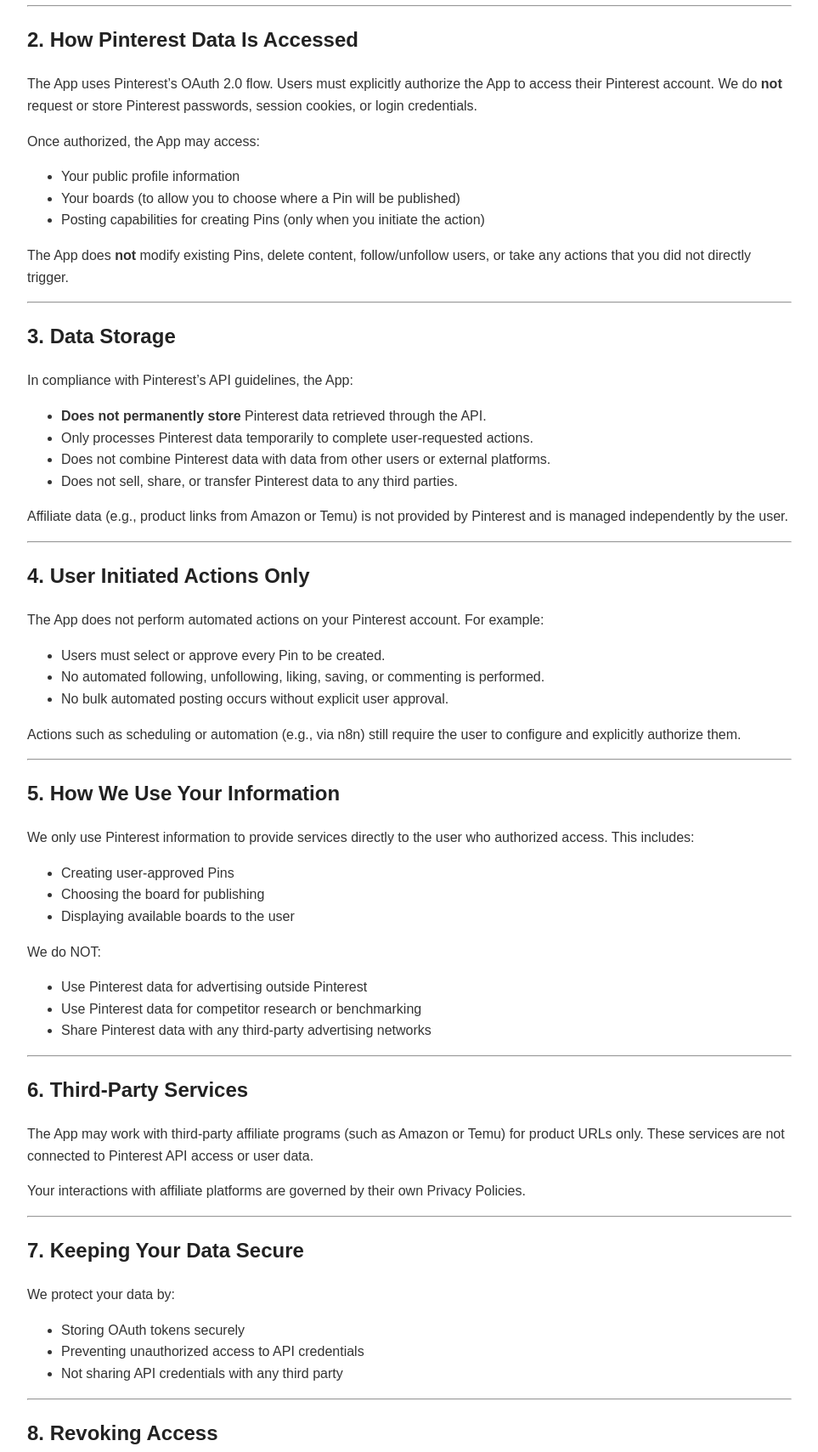
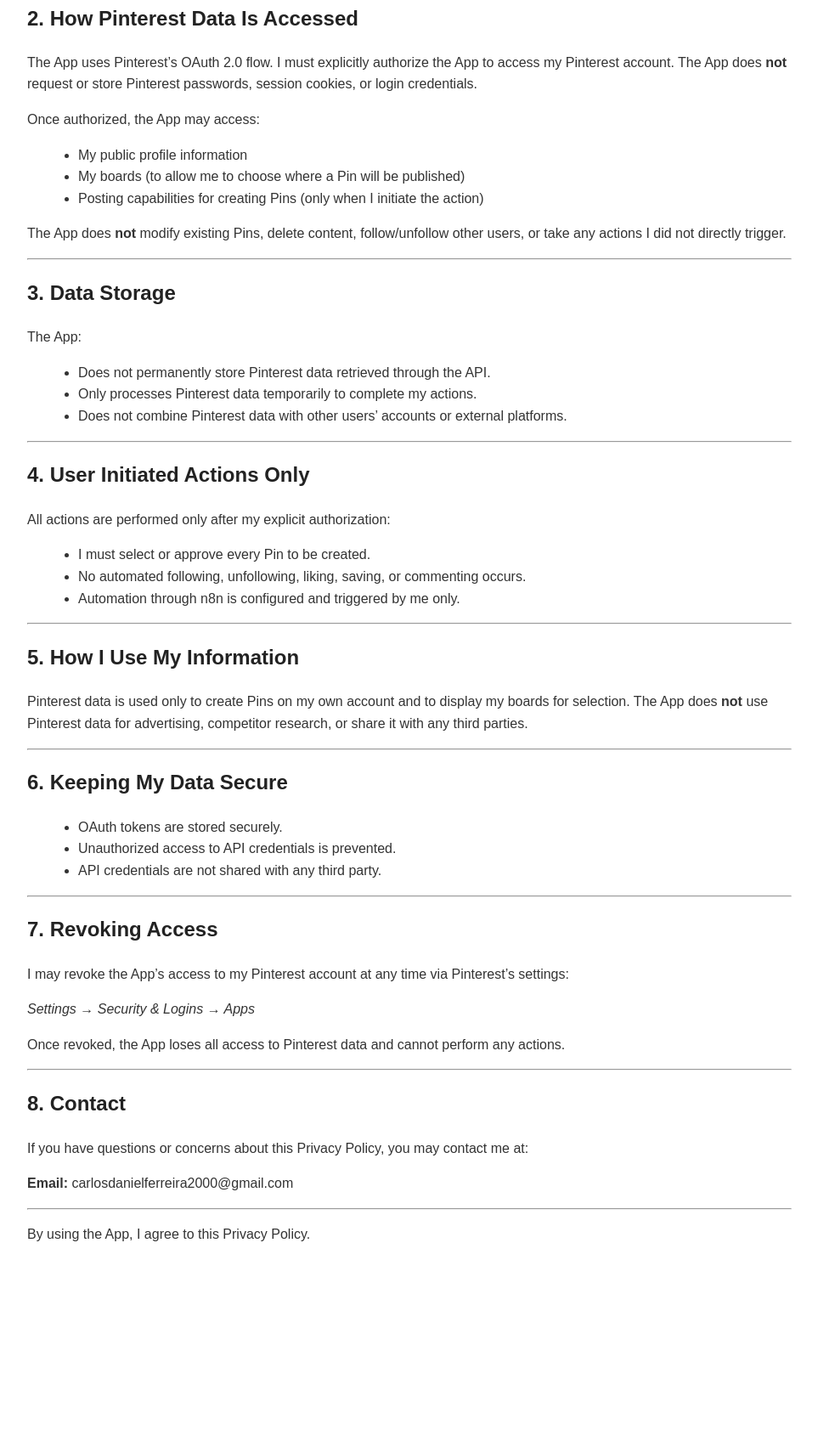
Before and after one commit to itsVNL-Coding/itsVNL-pinterest-privacy-policy, a plain HTML site: page privacy.html in a window 1280 px wide. Shown: the part 564-2273 px from the top of the page at 85% size, without its empty margins (158-1121 px from the left). After the commit the page ends 2105 px from the top, so only its background shows below. Drawn offline with Linux system fonts and the light colour scheme.

Commit message:
Update privacy policy for personal app usage

```diff
--- a/privacy.html
+++ b/privacy.html
@@ -7,118 +7,91 @@
 <style>
     body { font-family: Arial, sans-serif; line-height: 1.6; max-width: 900px; margin: 40px auto; padding: 20px; color: #333; }
     h1, h2 { color: #222; }
+    ul { margin-left: 20px; }
 </style>
 </head>
 <body>
 
 <h1>Privacy Policy</h1>
-<p>Last updated: <strong>November 18th 2025</strong></p>
+<p>Last updated: <strong>November 18th, 2025</strong></p>
 
-<p>This Privacy Policy explains how our service (“the App”) handles data when connecting to Pinterest using the official Pinterest API. Our purpose is to allow users to create Pins from affiliate products (e.g., Amazon or Temu) using user‑approved workflows. We are committed to respecting user privacy and complying with all Pinterest Developer Guidelines.</p>
+<p>This Privacy Policy explains how my personal app (“the App”) handles data when connecting to Pinterest using the official Pinterest API. The App is used for <strong>personal purposes only</strong>, through n8n workflows, to create Pins on my own Pinterest account. No other users’ accounts are accessed, and no data is shared with third parties.</p>
 
 <hr>
 
 <h2>1. What the App Does</h2>
-<p>The App allows users to:</p>
+<p>The App allows me to:</p>
 <ul>
-    <li>Create Pins to their Pinterest account with affiliate product links.</li>
-    <li>Automate the Pin creation process using user‑configured workflows (e.g., via n8n).</li>
-    <li>Manage their content creation tasks in a centralized way.</li>
+    <li>Create Pins on my Pinterest account using n8n workflows.</li>
+    <li>Automate Pin creation for my own content.</li>
 </ul>
-
-<p>All actions require explicit user confirmation, and the App does not perform any Pinterest actions on behalf of a user without their full knowledge and consent.</p>
+<p>All actions require my explicit authorization through Pinterest OAuth, and the App does not perform any actions on other users’ accounts.</p>
 
 <hr>
 
 <h2>2. How Pinterest Data Is Accessed</h2>
-<p>The App uses Pinterest’s OAuth 2.0 flow. Users must explicitly authorize the App to access their Pinterest account. We do <strong>not</strong> request or store Pinterest passwords, session cookies, or login credentials.</p>
+<p>The App uses Pinterest’s OAuth 2.0 flow. I must explicitly authorize the App to access my Pinterest account. The App does <strong>not</strong> request or store Pinterest passwords, session cookies, or login credentials.</p>
 
 <p>Once authorized, the App may access:</p>
 <ul>
-    <li>Your public profile information</li>
-    <li>Your boards (to allow you to choose where a Pin will be published)</li>
-    <li>Posting capabilities for creating Pins (only when you initiate the action)</li>
+    <li>My public profile information</li>
+    <li>My boards (to allow me to choose where a Pin will be published)</li>
+    <li>Posting capabilities for creating Pins (only when I initiate the action)</li>
 </ul>
 
-<p>The App does <strong>not</strong> modify existing Pins, delete content, follow/unfollow users, or take any actions that you did not directly trigger.</p>
+<p>The App does <strong>not</strong> modify existing Pins, delete content, follow/unfollow other users, or take any actions I did not directly trigger.</p>
 
 <hr>
 
 <h2>3. Data Storage</h2>
-<p>In compliance with Pinterest’s API guidelines, the App:</p>
+<p>The App:</p>
 <ul>
-    <li><strong>Does not permanently store</strong> Pinterest data retrieved through the API.</li>
-    <li>Only processes Pinterest data temporarily to complete user‑requested actions.</li>
-    <li>Does not combine Pinterest data with data from other users or external platforms.</li>
-    <li>Does not sell, share, or transfer Pinterest data to any third parties.</li>
+    <li>Does not permanently store Pinterest data retrieved through the API.</li>
+    <li>Only processes Pinterest data temporarily to complete my actions.</li>
+    <li>Does not combine Pinterest data with other users’ accounts or external platforms.</li>
 </ul>
-
-<p>Affiliate data (e.g., product links from Amazon or Temu) is not provided by Pinterest and is managed independently by the user.</p>
 
 <hr>
 
 <h2>4. User Initiated Actions Only</h2>
-<p>The App does not perform automated actions on your Pinterest account. For example:</p>
+<p>All actions are performed only after my explicit authorization:</p>
 <ul>
-    <li>Users must select or approve every Pin to be created.</li>
-    <li>No automated following, unfollowing, liking, saving, or commenting is performed.</li>
-    <li>No bulk automated posting occurs without explicit user approval.</li>
-</ul>
-
-<p>Actions such as scheduling or automation (e.g., via n8n) still require the user to configure and explicitly authorize them.</p>
-
-<hr>
-
-<h2>5. How We Use Your Information</h2>
-<p>We only use Pinterest information to provide services directly to the user who authorized access. This includes:</p>
-<ul>
-    <li>Creating user‑approved Pins</li>
-    <li>Choosing the board for publishing</li>
-    <li>Displaying available boards to the user</li>
-</ul>
-
-<p>We do NOT:</p>
-<ul>
-    <li>Use Pinterest data for advertising outside Pinterest</li>
-    <li>Use Pinterest data for competitor research or benchmarking</li>
-    <li>Share Pinterest data with any third‑party advertising networks</li>
+    <li>I must select or approve every Pin to be created.</li>
+    <li>No automated following, unfollowing, liking, saving, or commenting occurs.</li>
+    <li>Automation through n8n is configured and triggered by me only.</li>
 </ul>
 
 <hr>
 
-<h2>6. Third‑Party Services</h2>
-<p>The App may work with third‑party affiliate programs (such as Amazon or Temu) for product URLs only. These services are not connected to Pinterest API access or user data.</p>
-
-<p>Your interactions with affiliate platforms are governed by their own Privacy Policies.</p>
+<h2>5. How I Use My Information</h2>
+<p>Pinterest data is used only to create Pins on my own account and to display my boards for selection. The App does <strong>not</strong> use Pinterest data for advertising, competitor research, or share it with any third parties.</p>
 
 <hr>
 
-<h2>7. Keeping Your Data Secure</h2>
-<p>We protect your data by:</p>
+<h2>6. Keeping My Data Secure</h2>
 <ul>
-    <li>Storing OAuth tokens securely</li>
-    <li>Preventing unauthorized access to API credentials</li>
-    <li>Not sharing API credentials with any third party</li>
+    <li>OAuth tokens are stored securely.</li>
+    <li>Unauthorized access to API credentials is prevented.</li>
+    <li>API credentials are not shared with any third party.</li>
 </ul>
 
 <hr>
 
-<h2>8. Revoking Access</h2>
-<p>Users may revoke the App’s access to their Pinterest account at any time via Pinterest’s settings:</p>
+<h2>7. Revoking Access</h2>
+<p>I may revoke the App’s access to my Pinterest account at any time via Pinterest’s settings:</p>
 <p><em>Settings → Security & Logins → Apps</em></p>
 
-<p>Once revoked, the App loses all access to Pinterest data and no further actions can be taken.</p>
+<p>Once revoked, the App loses all access to Pinterest data and cannot perform any actions.</p>
 
 <hr>
 
-<h2>9. Contact Us</h2>
-<p>If you have questions or concerns about this Privacy Policy or your data, you may contact us at:</p>
-
+<h2>8. Contact</h2>
+<p>If you have questions or concerns about this Privacy Policy, you may contact me at:</p>
 <p><strong>Email:</strong> carlosdanielferreira2000@gmail.com</p>
 
 <hr>
 
-<p>By using the App, you agree to this Privacy Policy.</p>
+<p>By using the App, I agree to this Privacy Policy.</p>
 
 </body>
 </html>
```
